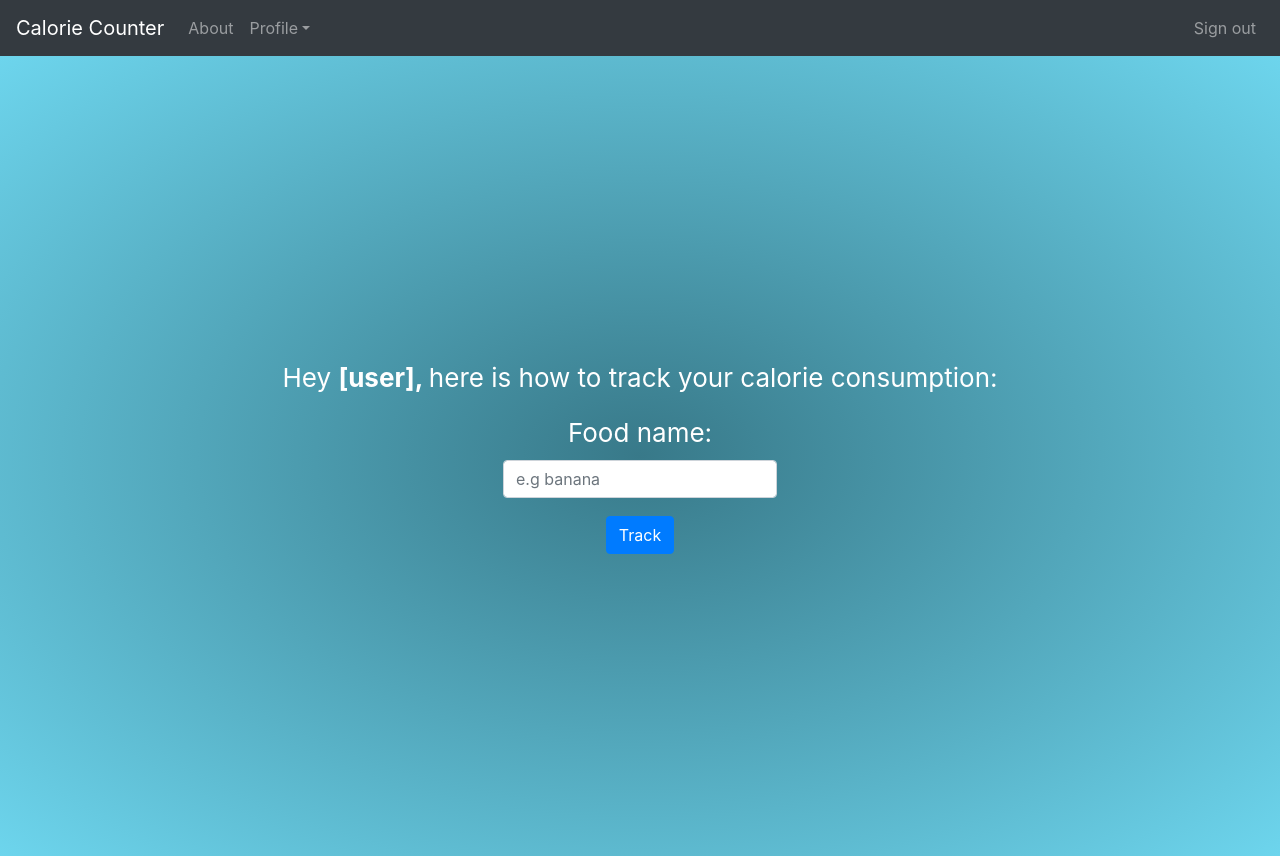
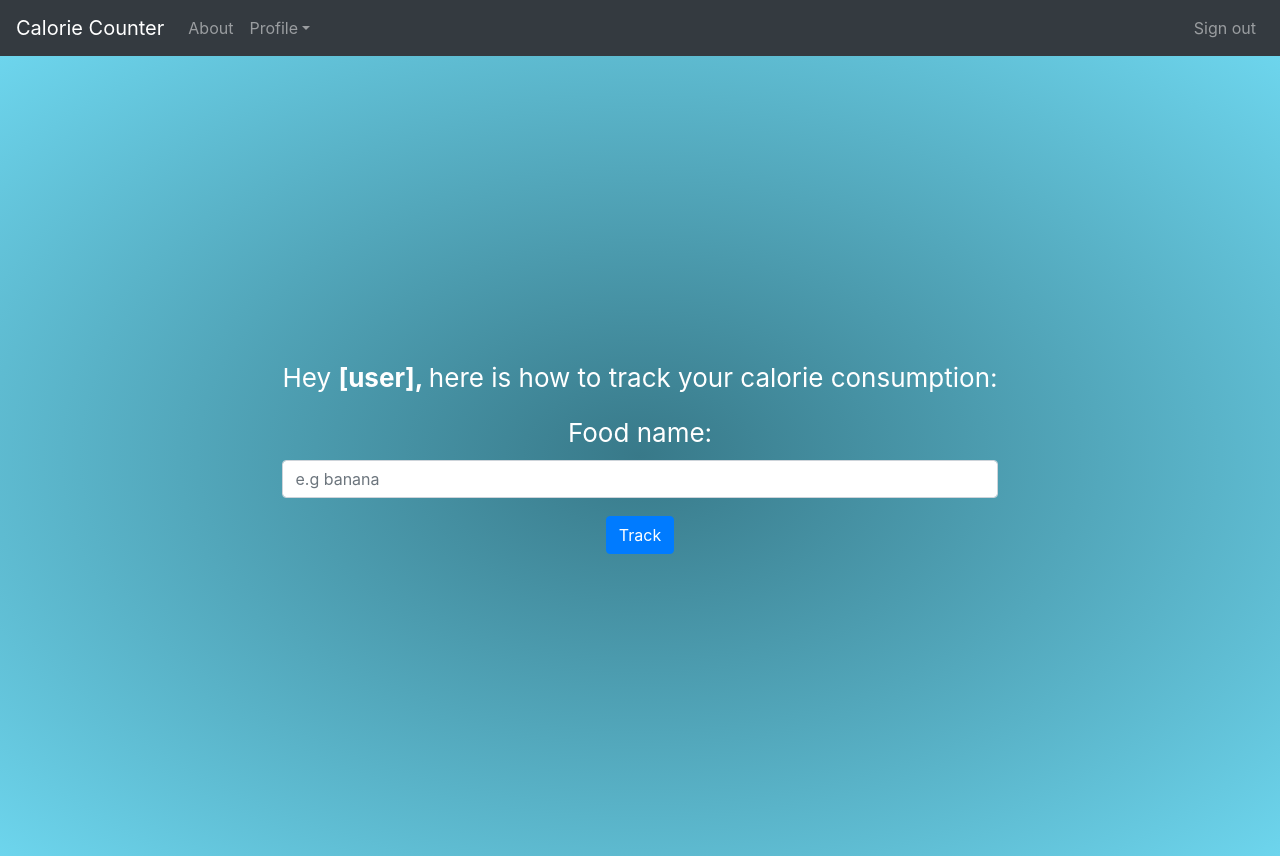
Before and after one commit to ulasonat/CalorieTracker, a React (Create React App) app: page / in a window 1280 px wide. Built offline with nearby package versions, Linux system fonts and the light colour scheme.

Commit message:
Added the existing code into corresponding classes

```diff
--- a/src/App.js
+++ b/src/App.js
@@ -5,6 +5,13 @@ import "./App.css";
 
 //This class will contain the Navigation Bar
 class NavBar extends React.Component{
+  render(){
+    return(
+      <div>
+        <Nav/>
+      </div>
+    )
+  }
 }
 
 //this class will be a sidebar that contais food items that were added in the current session
@@ -17,7 +24,16 @@ class RecentlHistory extends React.Component{
 
 //This will be the SearchBar
 class SearchBar extends React.Component{
-
+  render(){
+    return(
+      <div>
+        <p>
+           Hey <b>[user], </b>here is how to track your calorie consumption:
+        </p>
+        <Form/>
+      </div>
+    )
+  }
 }
 
 
@@ -29,12 +45,9 @@ class App extends React.Component {
   render() {
     return (
       <div className="App">
-        <Nav />
+        <NavBar/>
         <header className="App-header">
-        <p>
-          Hey <b>[user], </b>here is how to track your calorie consumption:
-        </p>
-        <Form/>
+        <SearchBar/>
         </header>
       </div>
     );
```
